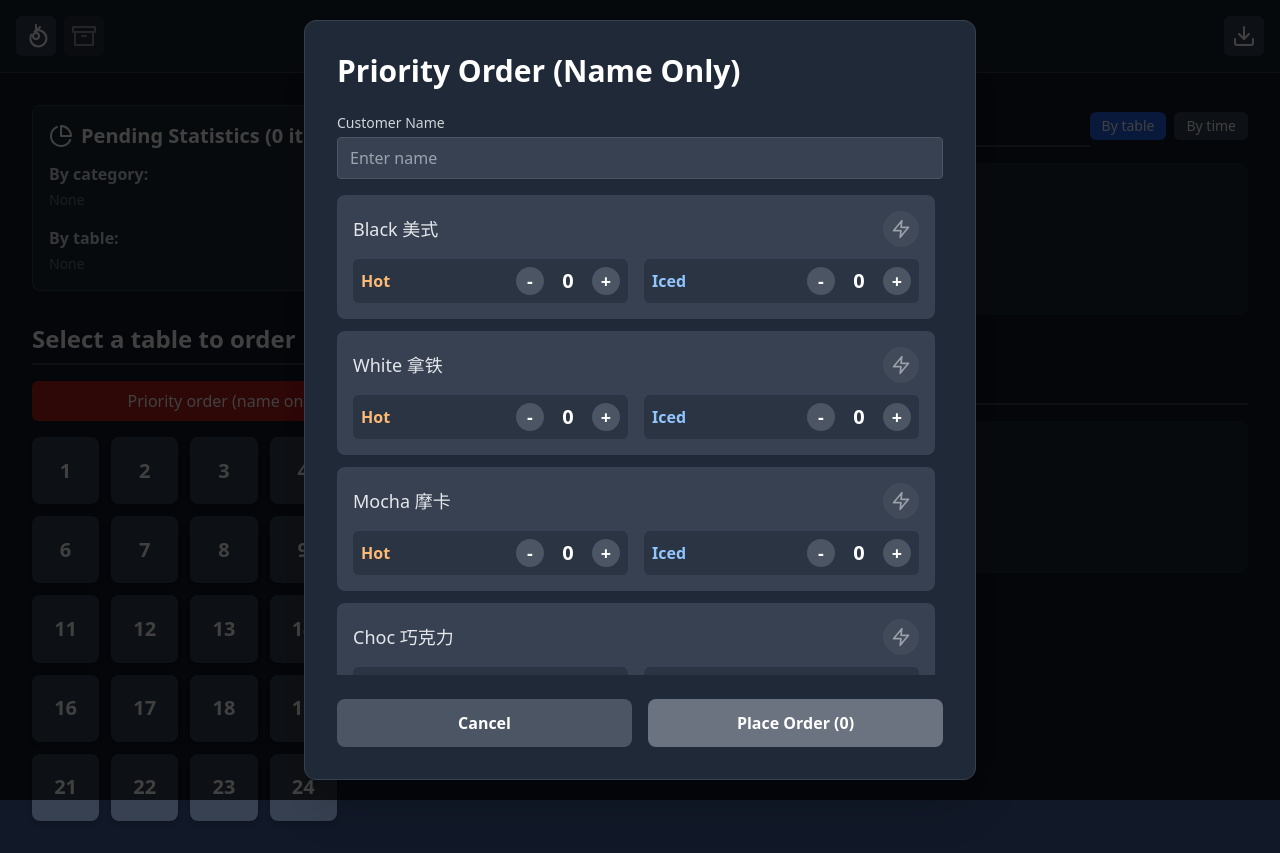
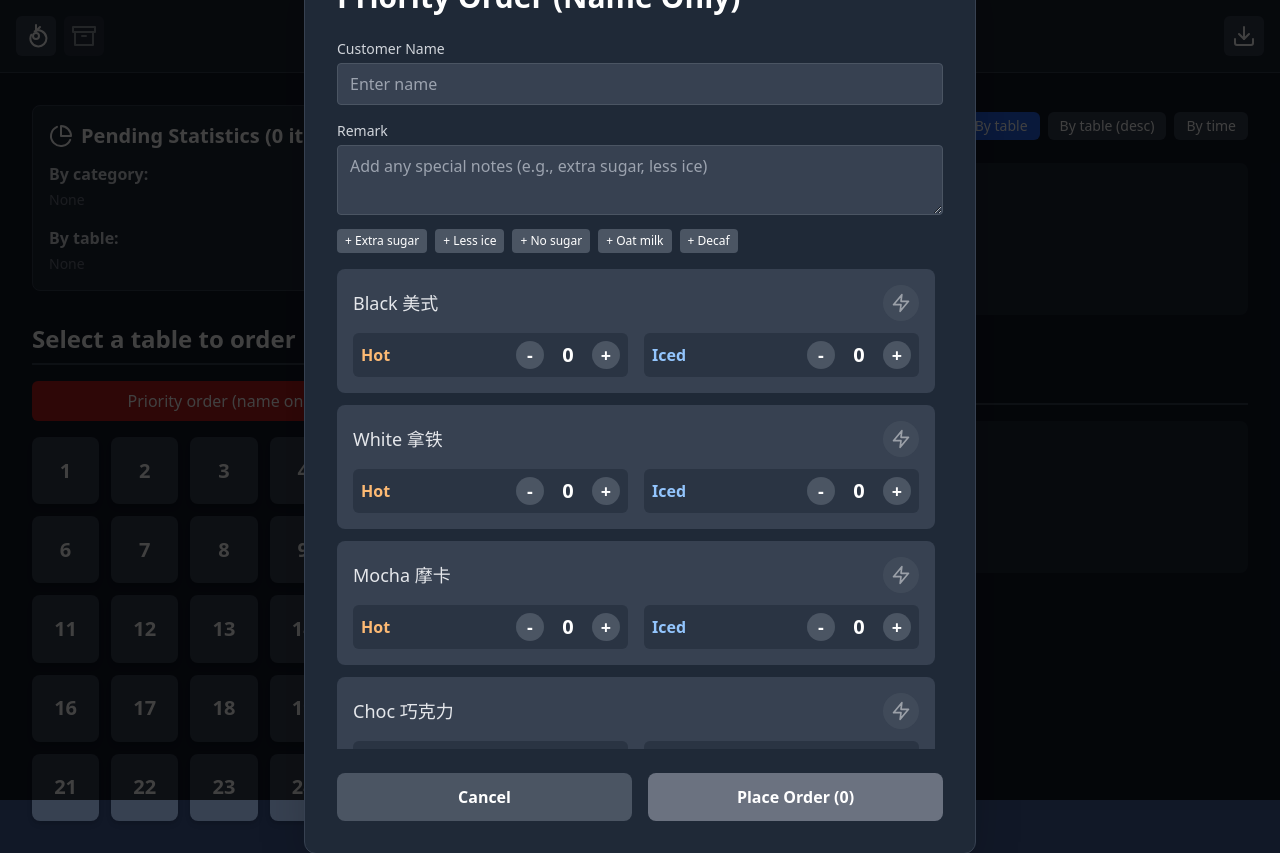
Before and after one commit to TianCai19/coffe-ordering-system, a Next.js app: page / in a window 1280 px wide. Both pictures are taken after a click on the button "Priority order (name only)". Built offline with nearby package versions, Linux system fonts and the light colour scheme.

Commit message:
feat: remarks, priority visual tweak, edge runtime, reverse table sort, optimistic UI, and menu/admin fixes

```diff
--- a/app/api/orders/[id]/route.ts
+++ b/app/api/orders/[id]/route.ts
@@ -7,9 +7,9 @@ export async function PUT(
 ) {
   try {
     console.log('PUT /api/orders/[id] - 开始更新订单')
-    const { items } = await request.json()
+  const { items, remark } = await request.json()
     const orderId = params.id
-    console.log('PUT /api/orders/[id] - 请求数据:', { orderId, items })
+  console.log('PUT /api/orders/[id] - 请求数据:', { orderId, remark, items })
 
     if (!items || !Array.isArray(items)) {
       console.log('PUT /api/orders/[id] - 无效的请求数据')
@@ -19,7 +19,7 @@ export async function PUT(
       )
     }
 
-    const order = await OrderService.updateOrder(orderId, items)
+  const order = await OrderService.updateOrder(orderId, items, remark)
     console.log('PUT /api/orders/[id] - 更新结果:', order)
 
     if (!order) {
--- a/app/api/orders/route.ts
+++ b/app/api/orders/route.ts
@@ -23,8 +23,8 @@ export async function GET() {
 export async function POST(request: NextRequest) {
   try {
   console.log('POST /api/orders - creating order')
-  const { tableNumber, customerName, items } = await request.json()
-  console.log('POST /api/orders - payload:', { tableNumber, customerName, items })
+  const { tableNumber, customerName, items, remark } = await request.json()
+  console.log('POST /api/orders - payload:', { tableNumber, customerName, remark, items })
 
   if ((!tableNumber && !customerName) || !items || !Array.isArray(items)) {
       return NextResponse.json(
@@ -33,7 +33,7 @@ export async function POST(request: NextRequest) {
       )
     }
 
-  const order = await OrderService.createOrder(tableNumber, items, customerName)
+  const order = await OrderService.createOrder(tableNumber, items, customerName, remark)
   console.log('POST /api/orders - created order:', order)
   return NextResponse.json({ order }, { status: 201, headers: { 'Cache-Control': 'no-store' } })
   } catch (error) {
--- a/app/page.tsx
+++ b/app/page.tsx
@@ -19,7 +19,7 @@ export default function HomePage() {
   const [editingOrder, setEditingOrder] = useState<Order | null>(null)
   const [showOrderModal, setShowOrderModal] = useState(false)
   const [deletingOrderId, setDeletingOrderId] = useState<string | null>(null)
-  const [sortBy, setSortBy] = useState<'table' | 'time'>('table')
+  const [sortBy, setSortBy] = useState<'table' | 'table-desc' | 'time'>('table')
   const [loading, setLoading] = useState(true)
   const [showLogsModal, setShowLogsModal] = useState(false)
   const [archiving, setArchiving] = useState(false)
@@ -73,10 +73,10 @@ export default function HomePage() {
   }, [])
 
   // Place order
-  const handlePlaceOrder = async ({ tableNumber, customerName, items }: { tableNumber?: number; customerName?: string; items: CreateOrderRequest['items'] }) => {
+  const handlePlaceOrder = async ({ tableNumber, customerName, remark, items }: { tableNumber?: number; customerName?: string; remark?: string; items: CreateOrderRequest['items'] }) => {
     try {
-      console.log('Placing order...', { tableNumber, customerName, items })
-      const created = await ApiService.createOrder({ tableNumber, customerName, items })
+  console.log('Placing order...', { tableNumber, customerName, remark, items })
+  const created = await ApiService.createOrder({ tableNumber, customerName, remark, items })
       // Optimistic: merge created order locally and recompute stats
       setOrders(prev => {
         const next = [...prev, created]
@@ -280,6 +280,8 @@ export default function HomePage() {
 
     if (sortBy === 'table') {
       nonUrgentList.sort((a, b) => (a.tableNumber! - b.tableNumber!))
+    } else if (sortBy === 'table-desc') {
+      nonUrgentList.sort((a, b) => (b.tableNumber! - a.tableNumber!))
     } else {
       nonUrgentList.sort((a, b) => a.timestamp - b.timestamp)
     }
@@ -383,6 +385,12 @@ export default function HomePage() {
                 By table
               </button>
               <button
+                onClick={() => setSortBy('table-desc')}
+                className={`px-3 py-1 text-sm rounded-md ${sortBy === 'table-desc' ? 'bg-blue-600 text-white' : 'bg-gray-700'}`}
+              >
+                By table (desc)
+              </button>
+              <button
                 onClick={() => setSortBy('time')}
                 className={`px-3 py-1 text-sm rounded-md ${sortBy === 'time' ? 'bg-blue-600 text-white' : 'bg-gray-700'}`}
               >
--- a/components/OrderCard.tsx
+++ b/components/OrderCard.tsx
@@ -73,6 +73,9 @@ export const OrderCard: React.FC<OrderCardProps> = ({
         <div>
       <h3 className="font-bold text-xl text-white">{order.customerName ? `Customer: ${order.customerName}` : `Table: ${tableNumber}`}</h3>
       <p className="text-xs text-gray-400">First item at: {new Date(timestamp).toLocaleTimeString()}</p>
+      {order.remark && (
+        <p className="text-xs mt-1 text-yellow-300">Remark: {order.remark}</p>
+      )}
         </div>
         <div className="flex items-center gap-2">
           {isUrgentCard && (
--- a/components/OrderModal.tsx
+++ b/components/OrderModal.tsx
@@ -9,15 +9,16 @@ import { ApiService } from '@/lib/api-service'
 interface OrderModalProps {
   tableNumber: number | null
   onClose: () => void
-  onPlaceOrder: (order: { tableNumber?: number; customerName?: string; items: CreateOrderRequest['items'] }) => void
+  onPlaceOrder: (order: { tableNumber?: number; customerName?: string; remark?: string; items: CreateOrderRequest['items'] }) => void
   existingOrder?: Order | null
-  onUpdateOrder?: (payload: { orderId: string; items: UpdateOrderRequest['items'] }) => void
+  onUpdateOrder?: (payload: { orderId: string; items: UpdateOrderRequest['items']; remark?: string }) => void
 }
 
 export const OrderModal: React.FC<OrderModalProps> = (props: OrderModalProps) => {
   const { tableNumber, onClose, onPlaceOrder, existingOrder, onUpdateOrder } = props
   const isEditMode = !!existingOrder
   const [customerName, setCustomerName] = useState<string>(existingOrder?.customerName || '')
+  const [remark, setRemark] = useState<string>(existingOrder?.remark || '')
 
   const [selectedCoffees, setSelectedCoffees] = useState<Record<string, { hot: number; iced: number }>>(() => {
     if (!isEditMode || !existingOrder) return {}
@@ -99,14 +100,14 @@ export const OrderModal: React.FC<OrderModalProps> = (props: OrderModalProps) =>
 
     if (isEditMode && onUpdateOrder && existingOrder) {
       const updateItems: UpdateOrderRequest['items'] = items.map(i => ({ name: i.name, temperature: i.temperature, isUrgent: i.isUrgent }))
-      onUpdateOrder({ orderId: existingOrder.id, items: updateItems })
+      onUpdateOrder({ orderId: existingOrder.id, items: updateItems, remark })
     } else {
       // If no table selected, require a customer name for priority orders
       if (!tableNumber && !customerName.trim()) {
         alert('Please enter a customer name for priority orders.')
         return
       }
-      onPlaceOrder({ tableNumber: tableNumber ?? undefined, customerName: customerName.trim() || undefined, items })
+  onPlaceOrder({ tableNumber: tableNumber ?? undefined, customerName: customerName.trim() || undefined, remark: remark.trim() || undefined, items })
     }
   }
 
@@ -134,6 +135,28 @@ export const OrderModal: React.FC<OrderModalProps> = (props: OrderModalProps) =>
             />
           </div>
         )}
+        {/* Remark */}
+        <div className="mb-4">
+          <label className="block text-sm text-gray-300 mb-1">Remark</label>
+          <textarea
+            value={remark}
+            onChange={(e: React.ChangeEvent<HTMLTextAreaElement>) => setRemark(e.target.value)}
+            placeholder="Add any special notes (e.g., extra sugar, less ice)"
+            className="w-full px-3 py-2 rounded bg-gray-700 border border-gray-600 text-white focus:outline-none focus:ring-2 focus:ring-blue-500 min-h-[70px]"
+          />
+          <div className="flex flex-wrap gap-2 mt-2 text-xs">
+            {['Extra sugar', 'Less ice', 'No sugar', 'Oat milk', 'Decaf'].map((preset) => (
+              <button
+                key={preset}
+                type="button"
+                onClick={() => setRemark(r => r ? `${r} | ${preset}` : preset)}
+                className="px-2 py-1 rounded bg-gray-600 hover:bg-gray-500 text-white"
+              >
+                + {preset}
+              </button>
+            ))}
+          </div>
+        </div>
         <div className="space-y-3 mb-6 max-h-[60vh] overflow-y-auto pr-2">
           {menu.map(coffeeItem => {
             const coffee = coffeeItem.name
--- a/lib/api-service.ts
+++ b/lib/api-service.ts
@@ -65,7 +65,7 @@ export class ApiService {
         headers: {
           'Content-Type': 'application/json',
         },
-        body: JSON.stringify({ items: request.items }),
+  body: JSON.stringify({ items: request.items, remark: request.remark }),
       })
 
       if (!response.ok) throw new Error('Failed to update order')
--- a/types/index.ts
+++ b/types/index.ts
@@ -12,6 +12,7 @@ export interface Order {
   id: string
   tableNumber?: number
   customerName?: string
+  remark?: string
   items: CoffeeItem[]
   timestamp: number
   status: 'pending' | 'completed'
@@ -25,6 +26,7 @@ export interface OrderStats {
 export interface CreateOrderRequest {
   tableNumber?: number
   customerName?: string
+  remark?: string
   items: Array<{
     name: string
     temperature: 'hot' | 'iced'
@@ -34,6 +36,7 @@ export interface CreateOrderRequest {
 
 export interface UpdateOrderRequest {
   orderId: string
+  remark?: string
   items: Array<{
     name: string
     temperature: 'hot' | 'iced'
```
Also changed, not shown: lib/order-service.ts (+7 -2 lines).
